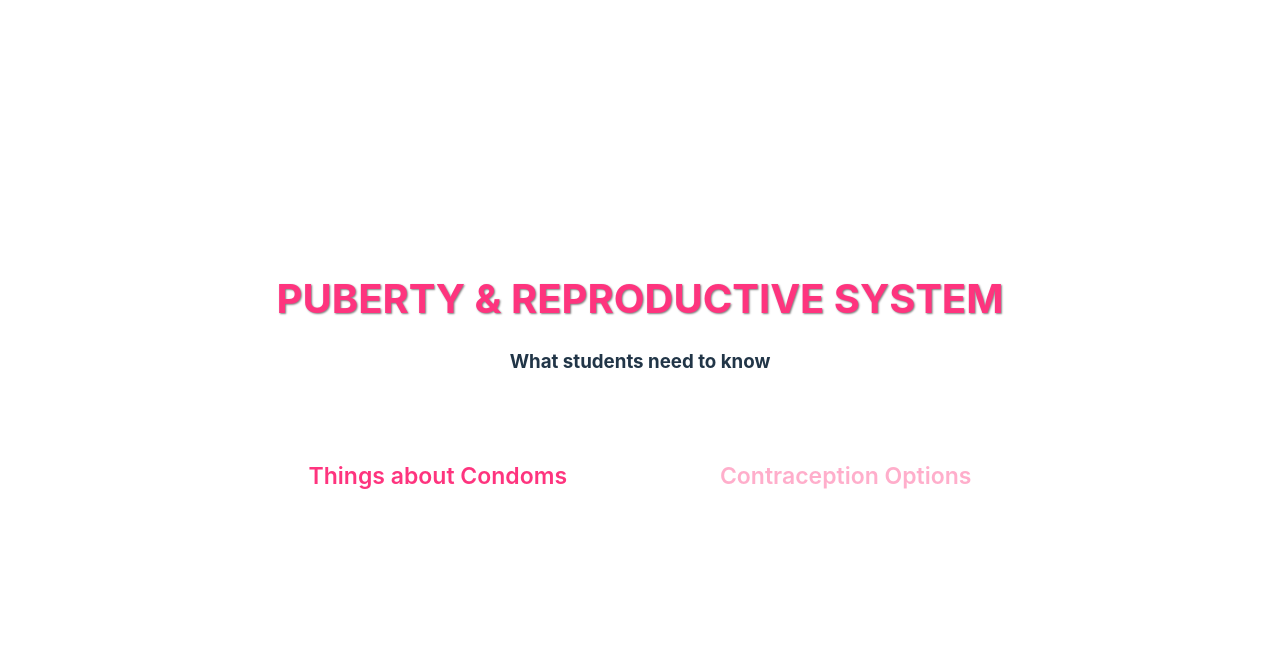
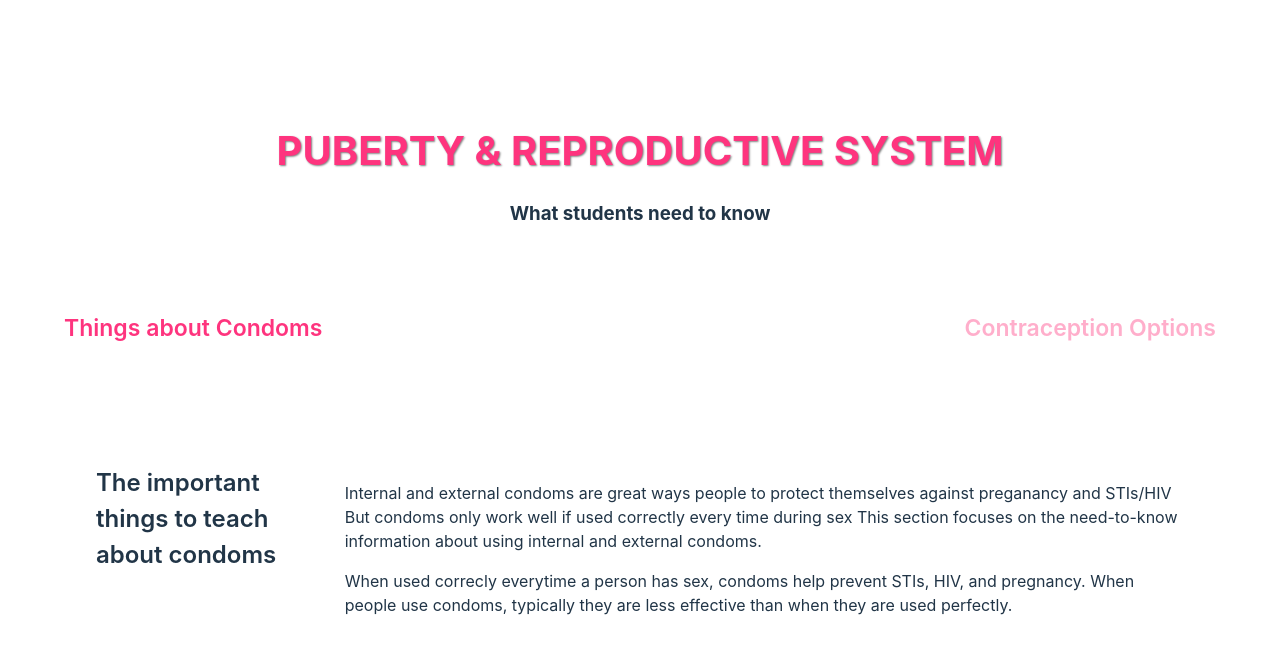
Before and after one commit to qngyn/technica, a React (Vite) app in the folder client/: page /lesson2 in a window 1280 px wide. Shown: the top 654 px of the page. Built offline with nearby package versions, Linux system fonts and the light colour scheme.

Commit message:
fixed bugs

```diff
--- a/client/src/pages/Lesson2.jsx
+++ b/client/src/pages/Lesson2.jsx
@@ -28,7 +28,7 @@ const Lesson2 = () => {
                     Contraception Options
                 </div>
                 </nav>
-                {selectedTab === "tewaching-about-condoms" && (
+                {selectedTab === "condoms" && (
                     <div className="body-body">
                         <div className="body-header">
                             The important things to teach about condoms
@@ -52,7 +52,7 @@ const Lesson2 = () => {
                         </div>
                     </div>
                 )}
-                {selectedTab === "sex-info" && (
+                {selectedTab === "contraception" && (
                     <div className="body-body">
                         <div className="body-header">
                             The important things to teach about contraception
```
